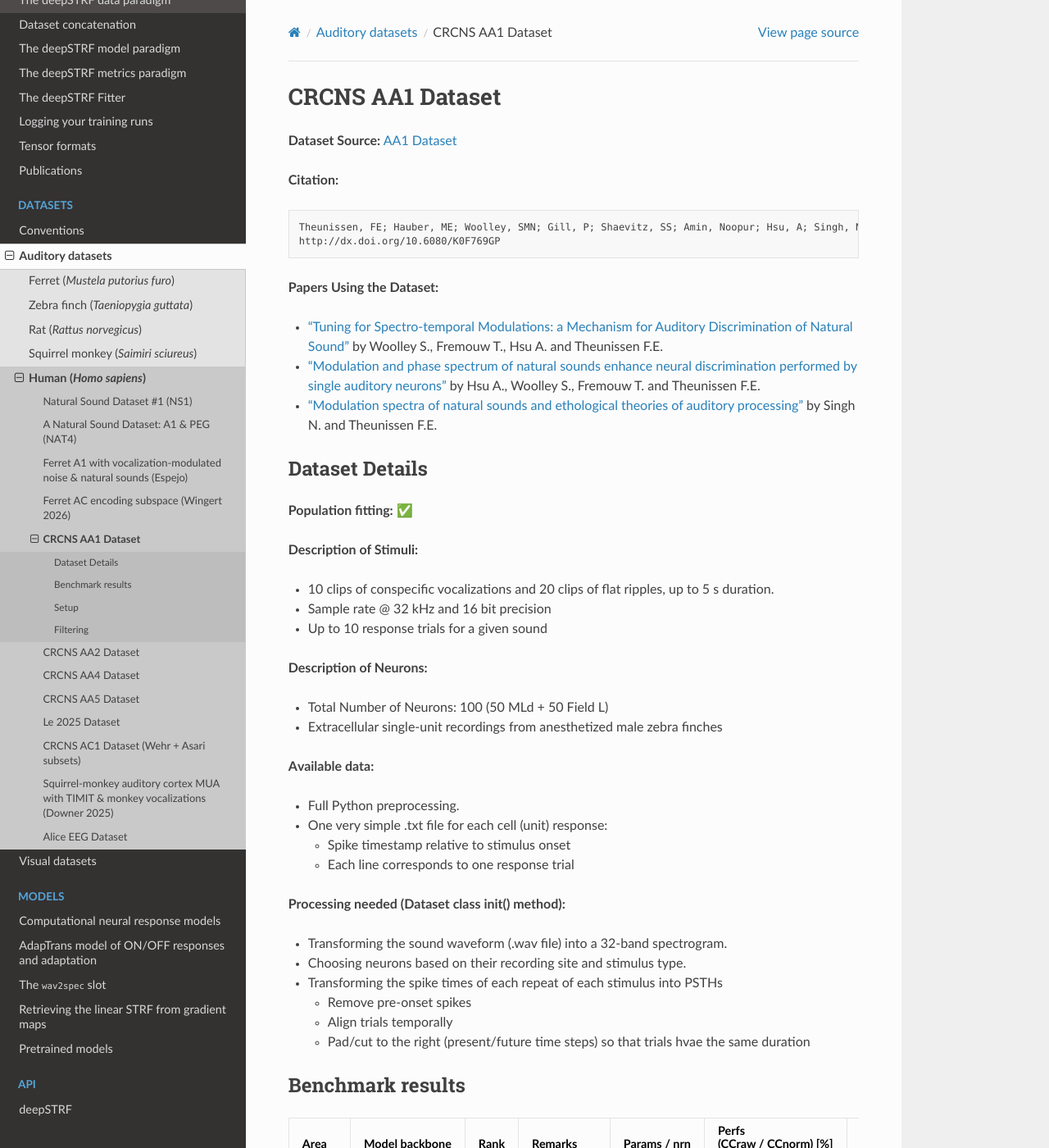
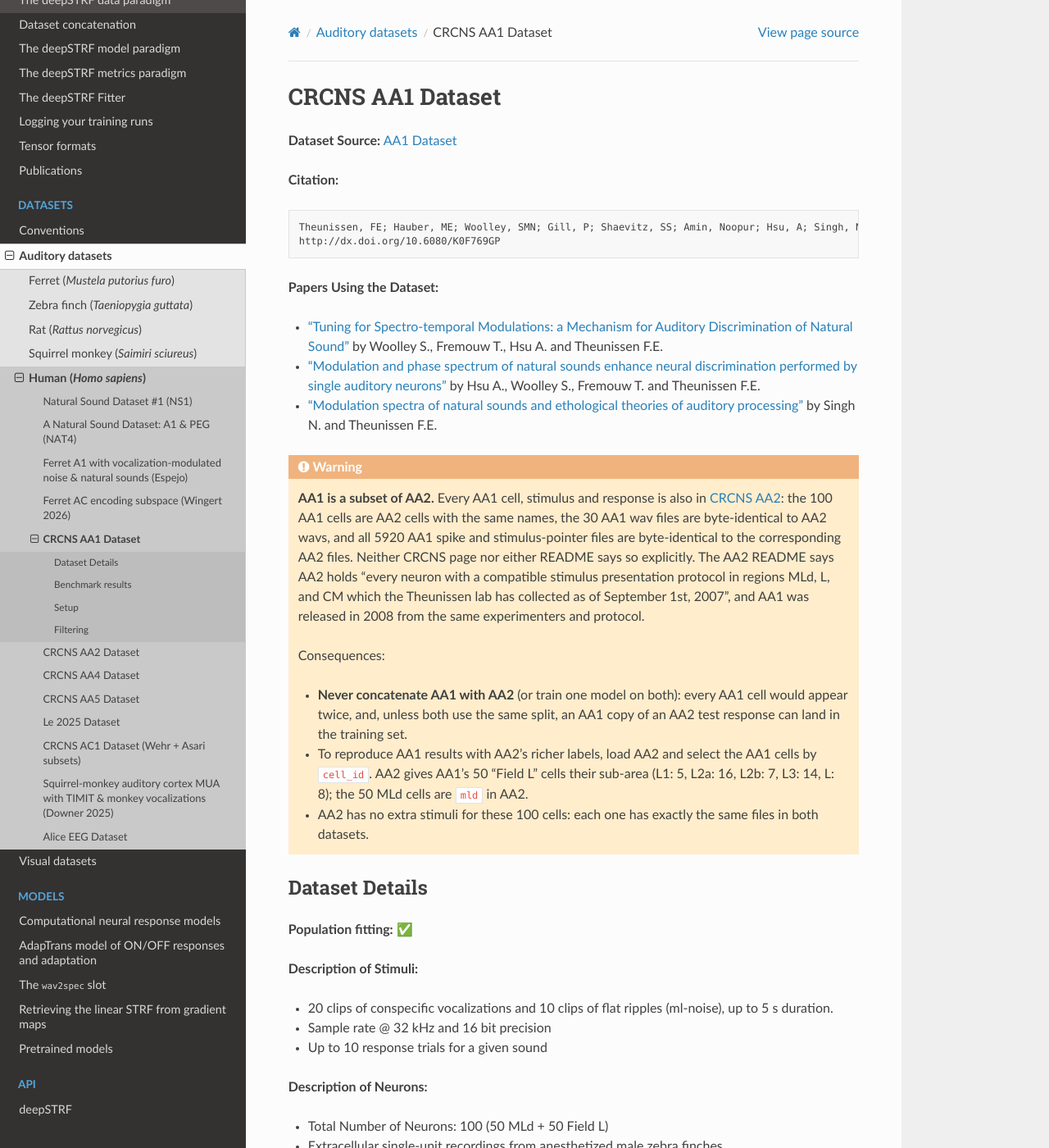
Before and after one commit to urancon/deepSTRF, a Sphinx documentation site: the page built from docs/_source/md/README_CRCNS_AA1.md, in a window 1280 px wide and 1400 px high. Shown: the whole window at 82% size. Built offline with Sphinx 7.4.7 and the Read the Docs theme 3.1.0, drawn with Linux system fonts in a browser that asks for light colours; pages that are not in the unit, such as notebooks, are missing from menus.

Commit message:
Docs: CRCNS-AA1 is a byte-identical subset of AA2 (#29)
Warns on the AA1 and AA2 pages and docstrings that AA1's cells, stimuli and spike files are all in AA2, so the two must never be combined; fixes swapped stimulus-class counts.

Co-Authored-By: Claude Opus 5.5 (1M context) <noreply@anthropic.com>

````diff
--- a/docs/_source/md/README_CRCNS_AA1.md
+++ b/docs/_source/md/README_CRCNS_AA1.md
@@ -14,12 +14,35 @@ http://dx.doi.org/10.6080/K0F769GP
 - ["Modulation spectra of natural sounds and ethological theories of auditory processing"](https://doi.org/10.1121/1.1624067) by Singh N. and Theunissen F.E.
 
 
+```{warning}
+**AA1 is a subset of AA2.** Every AA1 cell, stimulus and response is also in
+[CRCNS AA2](README_CRCNS_AA2.md): the 100 AA1 cells are AA2 cells with the same
+names, the 30 AA1 wav files are byte-identical to AA2 wavs, and all 5920 AA1
+spike and stimulus-pointer files are byte-identical to the corresponding AA2
+files. Neither CRCNS page nor either README says so explicitly. The AA2 README
+says AA2 holds "every neuron with a compatible stimulus presentation protocol in
+regions MLd, L, and CM which the Theunissen lab has collected as of September
+1st, 2007", and AA1 was released in 2008 from the same experimenters and
+protocol.
+
+Consequences:
+
+- **Never concatenate AA1 with AA2** (or train one model on both): every AA1
+  cell would appear twice, and, unless both use the same split, an AA1 copy of
+  an AA2 test response can land in the training set.
+- To reproduce AA1 results with AA2's richer labels, load AA2 and select the
+  AA1 cells by `cell_id`. AA2 gives AA1's 50 "Field L" cells their sub-area
+  (L1: 5, L2a: 16, L2b: 7, L3: 14, L: 8); the 50 MLd cells are `mld` in AA2.
+- AA2 has no extra stimuli for these 100 cells: each one has exactly the
+  same files in both datasets.
+```
+
 ## Dataset Details
 
 **Population fitting:** ✅
 
 **Description of Stimuli:**
-- 10 clips of conspecific vocalizations and 20 clips of flat ripples, up to 5 s duration.
+- 20 clips of conspecific vocalizations and 10 clips of flat ripples (ml-noise), up to 5 s duration.
 - Sample rate @ 32 kHz and 16 bit precision
 - Up to 10 response trials for a given sound
 
````
Also changed, not shown: docs/_source/md/README_CRCNS_AA2.md (+7 -0 lines), docs/_source/md/README_audio_datasets.md (+1 -1 lines), 2 other files.
